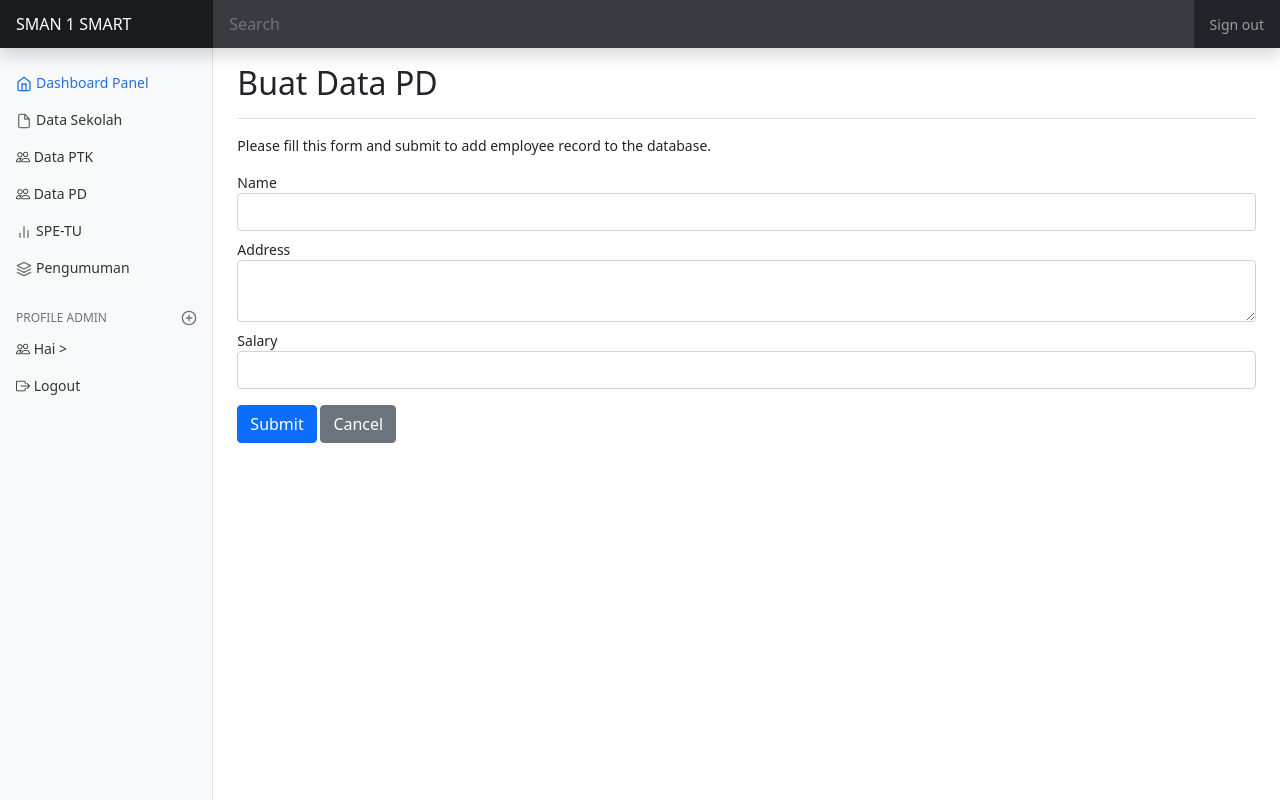
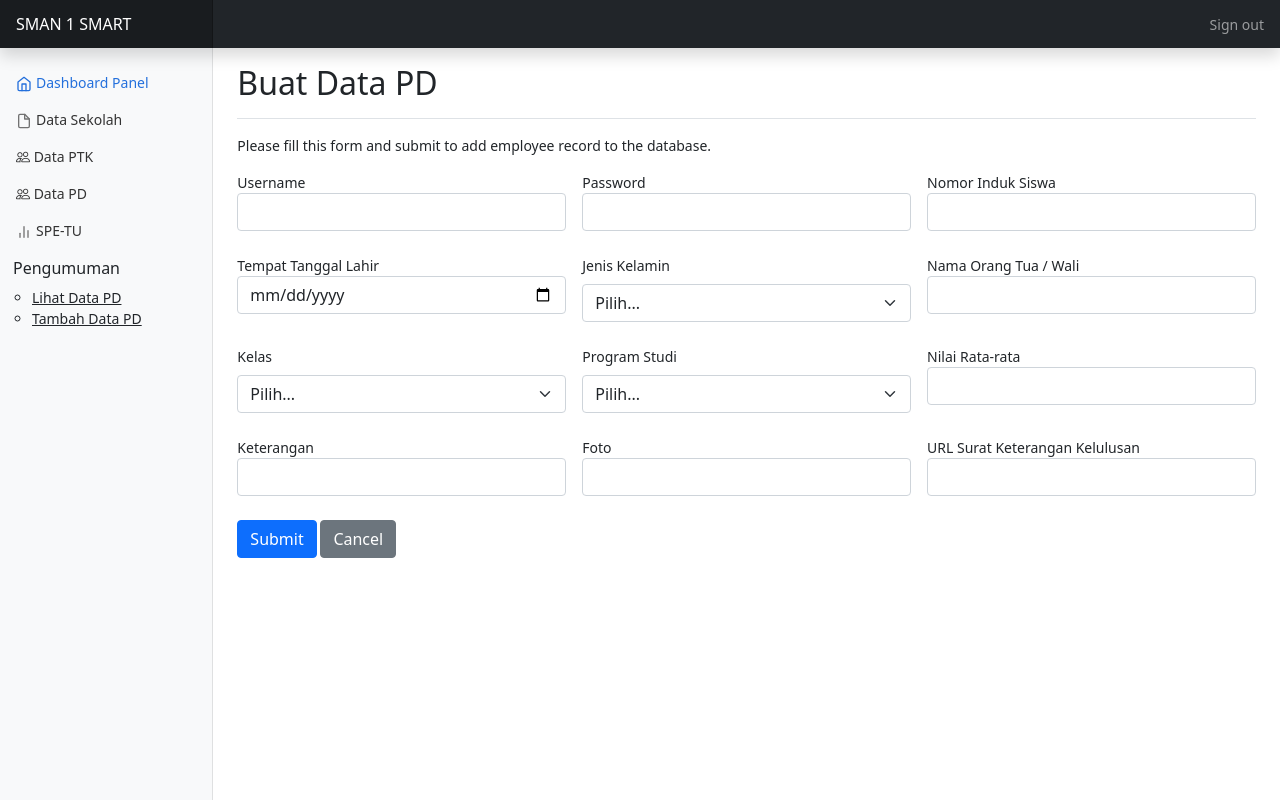
Before and after one commit to ariewhitehat/sman1smart.opsekolah.com, a PHP site: page /oop/pengumuman/create.php in a window 1280 px wide. Run offline with PHP 8.4, Linux system fonts and the light colour scheme; the visitor is signed in with stand-in values (Sample User, id 1).

Commit message:
Merubah baris code pada folder kelulusan dan oop

```diff
--- a/oop/pengumuman/create.php
+++ b/oop/pengumuman/create.php
@@ -85,23 +85,84 @@ if ($_SERVER["REQUEST_METHOD"] == "POST") {
         <h1 class="h2">Buat Data PD</h1>
     </div>
     <p>Please fill this form and submit to add employee record to the database.</p>
-    <form action="<?php echo htmlspecialchars($_SERVER["PHP_SELF"]); ?>" method="post">
-        <div class="form-group mb-2">
-            <label>Name</label>
+    <form class="row g-3" action="<?php echo htmlspecialchars($_SERVER["PHP_SELF"]); ?>" method="post">
+        <div class="col-md-4 mb-2">
+            <label>Username</label>
             <input type="text" name="name" class="form-control <?php echo (!empty($name_err)) ? 'is-invalid' : ''; ?>" value="<?php echo $name; ?>">
             <span class="invalid-feedback"><?php echo $name_err; ?></span>
         </div>
-        <div class="form-group mb-2">
-            <label>Address</label>
-            <textarea name="address" class="form-control <?php echo (!empty($address_err)) ? 'is-invalid' : ''; ?>"><?php echo $address; ?></textarea>
-            <span class="invalid-feedback"><?php echo $address_err; ?></span>
+        <div class="col-md-4 mb-2">
+            <label>Password</label>
+            <input type="text" name="name" class="form-control <?php echo (!empty($name_err)) ? 'is-invalid' : ''; ?>" value="<?php echo $name; ?>">
+            <span class="invalid-feedback"><?php echo $name_err; ?></span>
         </div>
-        <div class="form-group mb-2">
-            <label>Salary</label>
-            <input type="text" name="salary" class="form-control <?php echo (!empty($salary_err)) ? 'is-invalid' : ''; ?>" value="<?php echo $salary; ?>">
-            <span class="invalid-feedback"><?php echo $salary_err; ?></span>
+        <div class="col-md-4 mb-2">
+            <label>Nomor Induk Siswa</label>
+            <input type="text" name="name" class="form-control <?php echo (!empty($name_err)) ? 'is-invalid' : ''; ?>" value="<?php echo $name; ?>">
+            <span class="invalid-feedback"><?php echo $name_err; ?></span>
         </div>
-        <div class="mt-3">
+
+        <div class="col-md-4 mb-2">
+            <label>Tempat Tanggal Lahir</label>
+            <input type="date" name="name" class="form-control <?php echo (!empty($name_err)) ? 'is-invalid' : ''; ?>" value="<?php echo $name; ?>">
+            <span class="invalid-feedback"><?php echo $name_err; ?></span>
+        </div>
+
+        <div class="col-md-4 mb-2">
+            <label for="inputState" class="form-label">Jenis Kelamin</label>
+            <select id="inputState" class="form-select">
+                <option selected>Pilih...</option>
+                <option>Laki-laki</option>
+                <option>Perempuan</option>
+            </select>
+        </div>
+
+        <div class="col-md-4 mb-2">
+            <label>Nama Orang Tua / Wali</label>
+            <input type="text" name="name" class="form-control <?php echo (!empty($name_err)) ? 'is-invalid' : ''; ?>" value="<?php echo $name; ?>">
+            <span class="invalid-feedback"><?php echo $name_err; ?></span>
+        </div>
+
+        <div class="col-md-4 mb-2">
+            <label for="inputState" class="form-label">Kelas</label>
+            <select id="inputState" class="form-select">
+                <option selected>Pilih...</option>
+                <option>X</option>
+                <option>XI</option>
+                <option>XII</option>
+            </select>
+        </div>
+        <div class="col-md-4 mb-2">
+            <label for="inputState" class="form-label">Program Studi</label>
+            <select id="inputState" class="form-select">
+                <option selected>Pilih...</option>
+                <option>MIPA</option>
+                <option>IIS</option>
+            </select>
+        </div>
+
+        <div class="col-md-4 mb-2">
+            <label>Nilai Rata-rata</label>
+            <input type="text" name="name" class="form-control <?php echo (!empty($name_err)) ? 'is-invalid' : ''; ?>" value="<?php echo $name; ?>">
+            <span class="invalid-feedback"><?php echo $name_err; ?></span>
+        </div>
+
+        <div class="col-md-4 mb-2">
+            <label>Keterangan</label>
+            <input type="text" name="name" class="form-control <?php echo (!empty($name_err)) ? 'is-invalid' : ''; ?>" value="<?php echo $name; ?>">
+            <span class="invalid-feedback"><?php echo $name_err; ?></span>
+        </div>
+        <div class="col-md-4 mb-2">
+            <label>Foto</label>
+            <input type="text" name="name" class="form-control <?php echo (!empty($name_err)) ? 'is-invalid' : ''; ?>" value="<?php echo $name; ?>">
+            <span class="invalid-feedback"><?php echo $name_err; ?></span>
+        </div>
+        <div class="col-md-4 mb-2">
+            <label>URL Surat Keterangan Kelulusan</label>
+            <input type="text" name="name" class="form-control <?php echo (!empty($name_err)) ? 'is-invalid' : ''; ?>" value="<?php echo $name; ?>">
+            <span class="invalid-feedback"><?php echo $name_err; ?></span>
+        </div>
+        <div class="mt-3 mb-5">
             <input type="submit" class="btn btn-primary" value="Submit">
             <a href="index.php" class="btn btn-secondary">Cancel</a>
         </div>
--- a/oop/template/header.php
+++ b/oop/template/header.php
@@ -35,10 +35,10 @@
         <button class="navbar-toggler position-absolute d-md-none collapsed" type="button" data-bs-toggle="collapse" data-bs-target="#sidebarMenu" aria-controls="sidebarMenu" aria-expanded="false" aria-label="Toggle navigation">
             <span class="navbar-toggler-icon"></span>
         </button>
-        <input class="form-control form-control-dark w-100" type="text" placeholder="Search" aria-label="Search">
+        <!-- <input class="form-control form-control-dark w-100" type="text" placeholder="Search" aria-label="Search"> -->
         <div class="navbar-nav">
             <div class="nav-item text-nowrap">
-                <a class="nav-link px-3" href="#">Sign out</a>
+                <a class="nav-link px-3" href="../logout.php">Sign out</a>
             </div>
         </div>
     </header>
@@ -64,22 +64,15 @@
                             <a class="nav-link" href="#"><span data-feather="bar-chart-2"></span>SPE-TU</a>
                         </li>
                         <li class="nav-item">
-                            <a class="nav-link" href="./"><span data-feather="layers"></span>Pengumuman</a>
-                        </li>
-                    </ul>
-
-                    <h6 class="sidebar-heading d-flex justify-content-between align-items-center px-3 mt-4 mb-1 text-muted">
-                        <span>Profile Admin</span>
-                        <a class="link-secondary" href="#" aria-label="Add a new report">
-                            <span data-feather="plus-circle"></span>
-                        </a>
-                    </h6>
-                    <ul class="nav flex-column mb-2">
-                        <li class="nav-item">
-                            <a class="nav-link" href="#"><i class="bi bi-people"></i> Hai ></a>
-                        </li>
-                        <li class="nav-item">
-                            <a class="nav-link" href=""><i class="bi bi-box-arrow-right"></i> Logout</a>
+                            <button class="btn btn-toggle align-items-center rounded collapsed" data-bs-toggle="collapse" data-bs-target="#home-collapse" aria-expanded="true">
+                                Pengumuman
+                            </button>
+                            <div class="collapse show" id="home-collapse">
+                                <ul class="btn-toggle-nav">
+                                    <li><a href="index.php" class="link-dark">Lihat Data PD</a></li>
+                                    <li><a href="create.php" class="link-dark">Tambah Data PD</a></li>
+                                </ul>
+                            </div>
                         </li>
                     </ul>
                 </div>
```
Also changed, not shown: kelulusan/cfg.php (+20 -1 lines), kelulusan/index.php (+32 -43 lines).
